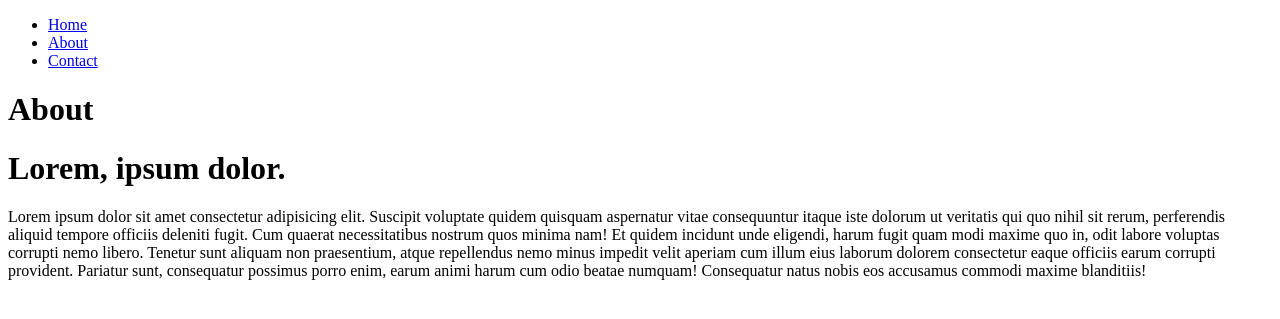
After one commit to angel-serrato/proyecto-sena, a Node project: template src/views/about.ejs in a window 1280 px wide. The commit adds this page. Shown: the top 319 px of the page. Run offline with Node 20 templates, Linux system fonts and the light colour scheme; the template is opened without the code that fills it, so the values that code supplies are empty.

Commit message:
Initial commit

```diff
--- /dev/null
+++ b/src/index.js
@@ -0,0 +1,22 @@
+/* Modulos de ES6 */
+import express from 'express';
+import ejs from 'ejs';
+import { dirname, join } from 'path';
+import { fileURLToPath } from 'url';
+import indexRoutes from './routes/index.js';
+
+const app = express();
+
+const __dirname = dirname(fileURLToPath(import.meta.url));
+
+app.set('views', join(__dirname, 'views'));
+// console.log(join(__dirname, 'views'));
+// C:\Users\Computer\Documents\Code\proyecto-sena\src\views
+
+app.set('view engine', 'ejs');
+
+app.use(indexRoutes);
+
+app.listen(3000, () => {
+    console.log('Server on port 3000');
+});
--- /dev/null
+++ b/src/views/about.ejs
@@ -0,0 +1,18 @@
+<!DOCTYPE html>
+<html lang="en">
+
+<head>
+    <meta charset="UTF-8">
+    <meta name="viewport" content="width=device-width, initial-scale=1.0">
+    <title>
+        <%= title %>
+    </title>
+</head>
+
+<body>
+    <%- include('partials/navigation') %>
+        <h1>About</h1>
+        <%- include('partials/footer') %>
+</body>
+
+</html>
--- /dev/null
+++ b/src/views/partials/footer.ejs
@@ -0,0 +1,10 @@
+<footer>
+    <h1>Lorem, ipsum dolor.</h1>
+    <p>Lorem ipsum dolor sit amet consectetur adipisicing elit. Suscipit voluptate quidem quisquam aspernatur vitae
+        consequuntur itaque iste dolorum ut veritatis qui quo nihil sit rerum, perferendis aliquid tempore officiis
+        deleniti fugit. Cum quaerat necessitatibus nostrum quos minima nam! Et quidem incidunt unde eligendi, harum
+        fugit quam modi maxime quo in, odit labore voluptas corrupti nemo libero. Tenetur sunt aliquam non praesentium,
+        atque repellendus nemo minus impedit velit aperiam cum illum eius laborum dolorem consectetur eaque officiis
+        earum corrupti provident. Pariatur sunt, consequatur possimus porro enim, earum animi harum cum odio beatae
+        numquam! Consequatur natus nobis eos accusamus commodi maxime blanditiis!</p>
+</footer>
--- /dev/null
+++ b/src/views/partials/navigation.ejs
@@ -0,0 +1,13 @@
+<nav>
+    <ul>
+        <li>
+            <a href="/">Home</a>
+        </li>
+        <li>
+            <a href="/about">About</a>
+        </li>
+        <li>
+            <a href="/contact">Contact</a>
+        </li>
+    </ul>
+</nav>
```
Also changed, not shown: package.json (+8 -4 lines), src/routes/index.js (added, +16 -0 lines), src/views/contact.ejs (renamed from index.html, +6 -2 lines), src/views/index.ejs (added, +18 -0 lines), 3 other files.
